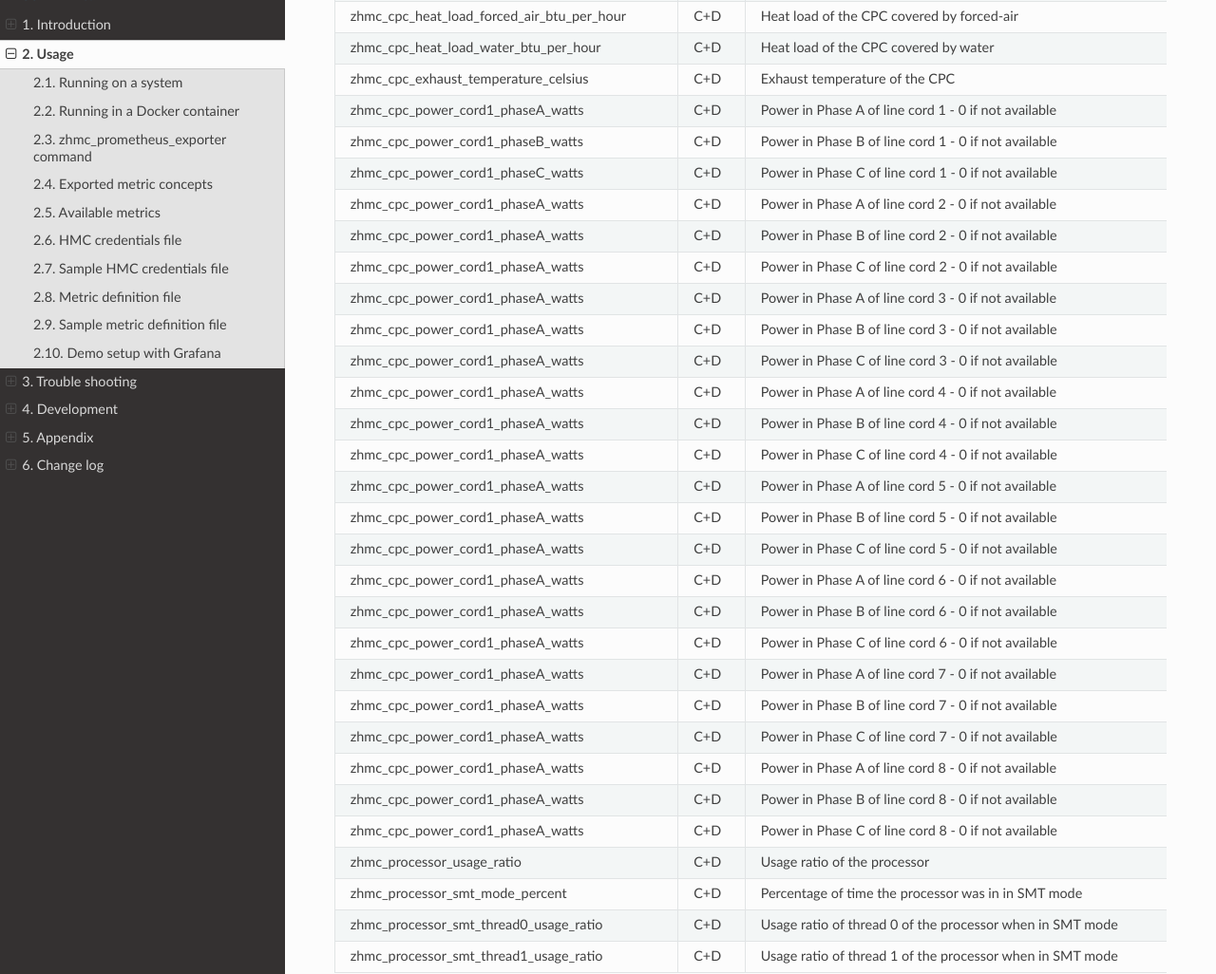
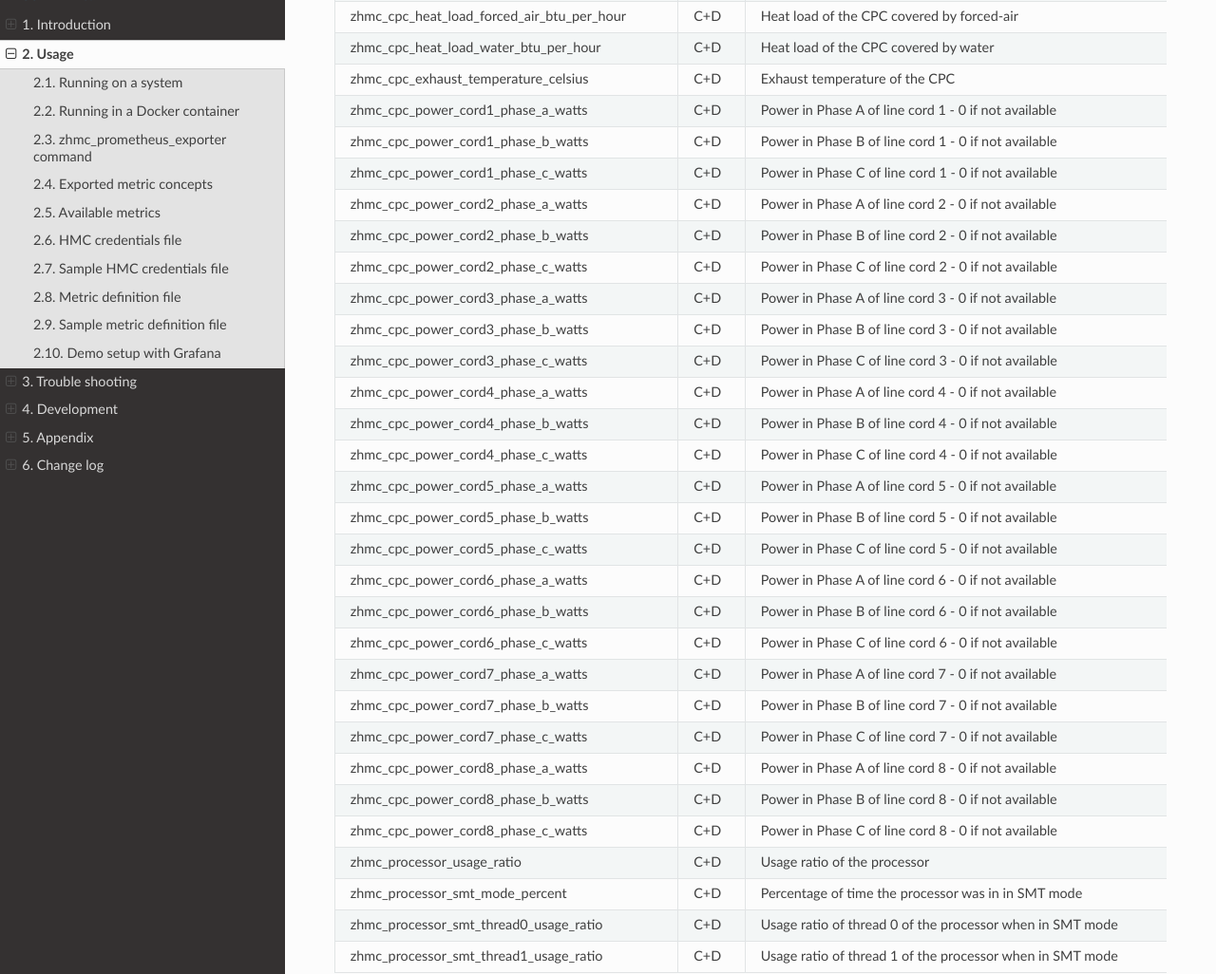
Before and after one commit to zhmcclient/zhmc-prometheus-exporter, a Sphinx documentation site: the page built from docs/usage.rst, in a window 1280 px wide and 1400 px high, scrolled down 5893 px. Shown: the part 151-1177 px from the top of the window at 95% size. Built offline with Sphinx 7.4.7 and the Read the Docs theme 2.0.0, drawn with Linux system fonts in a browser that asks for light colours.

Commit message:
Docs: Fixed the names of the Prometheus metrics of the line cord power metrics
Signed-off-by: Andreas Maier <maiera@de.ibm.com>

```diff
--- a/docs/changes.rst
+++ b/docs/changes.rst
@@ -27,6 +27,9 @@ Released: not yet
 **Deprecations:**
 
 **Bug fixes:**
+
+* Docs: Fixed the names of the Prometheus metrics of the line cord power metrics.
+  (see issue #89)
 
 **Enhancements:**
 
--- a/docs/usage.rst
+++ b/docs/usage.rst
@@ -280,30 +280,30 @@ zhmc_cpc_heat_load_total_btu_per_hour            C+D   Total heat load of the CP
 zhmc_cpc_heat_load_forced_air_btu_per_hour       C+D   Heat load of the CPC covered by forced-air
 zhmc_cpc_heat_load_water_btu_per_hour            C+D   Heat load of the CPC covered by water
 zhmc_cpc_exhaust_temperature_celsius             C+D   Exhaust temperature of the CPC
-zhmc_cpc_power_cord1_phaseA_watts                C+D   Power in Phase A of line cord 1 - 0 if not available
-zhmc_cpc_power_cord1_phaseB_watts                C+D   Power in Phase B of line cord 1 - 0 if not available
-zhmc_cpc_power_cord1_phaseC_watts                C+D   Power in Phase C of line cord 1 - 0 if not available
-zhmc_cpc_power_cord1_phaseA_watts                C+D   Power in Phase A of line cord 2 - 0 if not available
-zhmc_cpc_power_cord1_phaseA_watts                C+D   Power in Phase B of line cord 2 - 0 if not available
-zhmc_cpc_power_cord1_phaseA_watts                C+D   Power in Phase C of line cord 2 - 0 if not available
-zhmc_cpc_power_cord1_phaseA_watts                C+D   Power in Phase A of line cord 3 - 0 if not available
-zhmc_cpc_power_cord1_phaseA_watts                C+D   Power in Phase B of line cord 3 - 0 if not available
-zhmc_cpc_power_cord1_phaseA_watts                C+D   Power in Phase C of line cord 3 - 0 if not available
-zhmc_cpc_power_cord1_phaseA_watts                C+D   Power in Phase A of line cord 4 - 0 if not available
-zhmc_cpc_power_cord1_phaseA_watts                C+D   Power in Phase B of line cord 4 - 0 if not available
-zhmc_cpc_power_cord1_phaseA_watts                C+D   Power in Phase C of line cord 4 - 0 if not available
-zhmc_cpc_power_cord1_phaseA_watts                C+D   Power in Phase A of line cord 5 - 0 if not available
-zhmc_cpc_power_cord1_phaseA_watts                C+D   Power in Phase B of line cord 5 - 0 if not available
-zhmc_cpc_power_cord1_phaseA_watts                C+D   Power in Phase C of line cord 5 - 0 if not available
-zhmc_cpc_power_cord1_phaseA_watts                C+D   Power in Phase A of line cord 6 - 0 if not available
-zhmc_cpc_power_cord1_phaseA_watts                C+D   Power in Phase B of line cord 6 - 0 if not available
-zhmc_cpc_power_cord1_phaseA_watts                C+D   Power in Phase C of line cord 6 - 0 if not available
-zhmc_cpc_power_cord1_phaseA_watts                C+D   Power in Phase A of line cord 7 - 0 if not available
-zhmc_cpc_power_cord1_phaseA_watts                C+D   Power in Phase B of line cord 7 - 0 if not available
-zhmc_cpc_power_cord1_phaseA_watts                C+D   Power in Phase C of line cord 7 - 0 if not available
-zhmc_cpc_power_cord1_phaseA_watts                C+D   Power in Phase A of line cord 8 - 0 if not available
-zhmc_cpc_power_cord1_phaseA_watts                C+D   Power in Phase B of line cord 8 - 0 if not available
-zhmc_cpc_power_cord1_phaseA_watts                C+D   Power in Phase C of line cord 8 - 0 if not available
+zhmc_cpc_power_cord1_phase_a_watts               C+D   Power in Phase A of line cord 1 - 0 if not available
+zhmc_cpc_power_cord1_phase_b_watts               C+D   Power in Phase B of line cord 1 - 0 if not available
+zhmc_cpc_power_cord1_phase_c_watts               C+D   Power in Phase C of line cord 1 - 0 if not available
+zhmc_cpc_power_cord2_phase_a_watts               C+D   Power in Phase A of line cord 2 - 0 if not available
+zhmc_cpc_power_cord2_phase_b_watts               C+D   Power in Phase B of line cord 2 - 0 if not available
+zhmc_cpc_power_cord2_phase_c_watts               C+D   Power in Phase C of line cord 2 - 0 if not available
+zhmc_cpc_power_cord3_phase_a_watts               C+D   Power in Phase A of line cord 3 - 0 if not available
+zhmc_cpc_power_cord3_phase_b_watts               C+D   Power in Phase B of line cord 3 - 0 if not available
+zhmc_cpc_power_cord3_phase_c_watts               C+D   Power in Phase C of line cord 3 - 0 if not available
+zhmc_cpc_power_cord4_phase_a_watts               C+D   Power in Phase A of line cord 4 - 0 if not available
+zhmc_cpc_power_cord4_phase_b_watts               C+D   Power in Phase B of line cord 4 - 0 if not available
+zhmc_cpc_power_cord4_phase_c_watts               C+D   Power in Phase C of line cord 4 - 0 if not available
+zhmc_cpc_power_cord5_phase_a_watts               C+D   Power in Phase A of line cord 5 - 0 if not available
+zhmc_cpc_power_cord5_phase_b_watts               C+D   Power in Phase B of line cord 5 - 0 if not available
+zhmc_cpc_power_cord5_phase_c_watts               C+D   Power in Phase C of line cord 5 - 0 if not available
+zhmc_cpc_power_cord6_phase_a_watts               C+D   Power in Phase A of line cord 6 - 0 if not available
+zhmc_cpc_power_cord6_phase_b_watts               C+D   Power in Phase B of line cord 6 - 0 if not available
+zhmc_cpc_power_cord6_phase_c_watts               C+D   Power in Phase C of line cord 6 - 0 if not available
+zhmc_cpc_power_cord7_phase_a_watts               C+D   Power in Phase A of line cord 7 - 0 if not available
+zhmc_cpc_power_cord7_phase_b_watts               C+D   Power in Phase B of line cord 7 - 0 if not available
+zhmc_cpc_power_cord7_phase_c_watts               C+D   Power in Phase C of line cord 7 - 0 if not available
+zhmc_cpc_power_cord8_phase_a_watts               C+D   Power in Phase A of line cord 8 - 0 if not available
+zhmc_cpc_power_cord8_phase_b_watts               C+D   Power in Phase B of line cord 8 - 0 if not available
+zhmc_cpc_power_cord8_phase_c_watts               C+D   Power in Phase C of line cord 8 - 0 if not available
 zhmc_processor_usage_ratio                       C+D   Usage ratio of the processor
 zhmc_processor_smt_mode_percent                  C+D   Percentage of time the processor was in in SMT mode
 zhmc_processor_smt_thread0_usage_ratio           C+D   Usage ratio of thread 0 of the processor when in SMT mode
```
